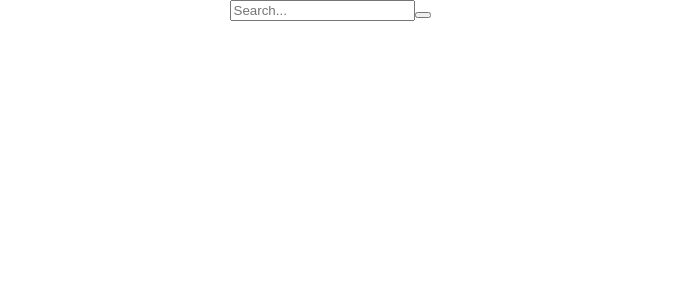
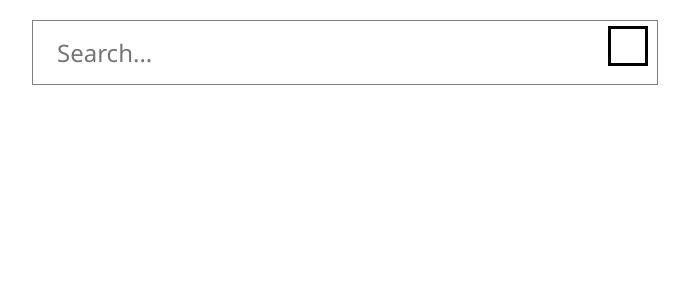
Before and after one commit to ciyuxu/searchbar, a React (Create React App) app: page / in a window 1280 px wide. Shown: the top 300 px of the page, without its empty margins (310-999 px from the left). Built offline with nearby package versions, Linux system fonts and the light colour scheme.

Commit message:
styling searchbar 1st attempt

```diff
--- /dev/null
+++ b/src/Searchbar.css
@@ -0,0 +1,29 @@
+.Searchbar {
+  width: 100%;
+}
+
+.Search-text {
+  width: 600px;
+  height: 40px;
+  margin: 20px;
+
+  font-family: "Segoe UI", Tahoma, Geneva, Verdana, sans-serif;
+  font-size: 24px;
+  border: 1px solid grey;
+}
+
+.Search-button {
+  width: 40px;
+  height: 40px;
+  padding: 1px;
+  background: transparent;
+  border: black solid;
+  color: #333;
+  margin-left: -70px;
+  padding-top: 10px;
+  cursor: pointer;
+}
+
+.Searchbar input[type="text"] {
+  padding: 11px 0 12px 1em;
+}
--- a/src/Searchbar.js
+++ b/src/Searchbar.js
@@ -1,4 +1,5 @@
 import React, { PureComponent } from "react";
+import "./Searchbar.css";
 
 class Searchbar extends PureComponent {
   render() {
```
